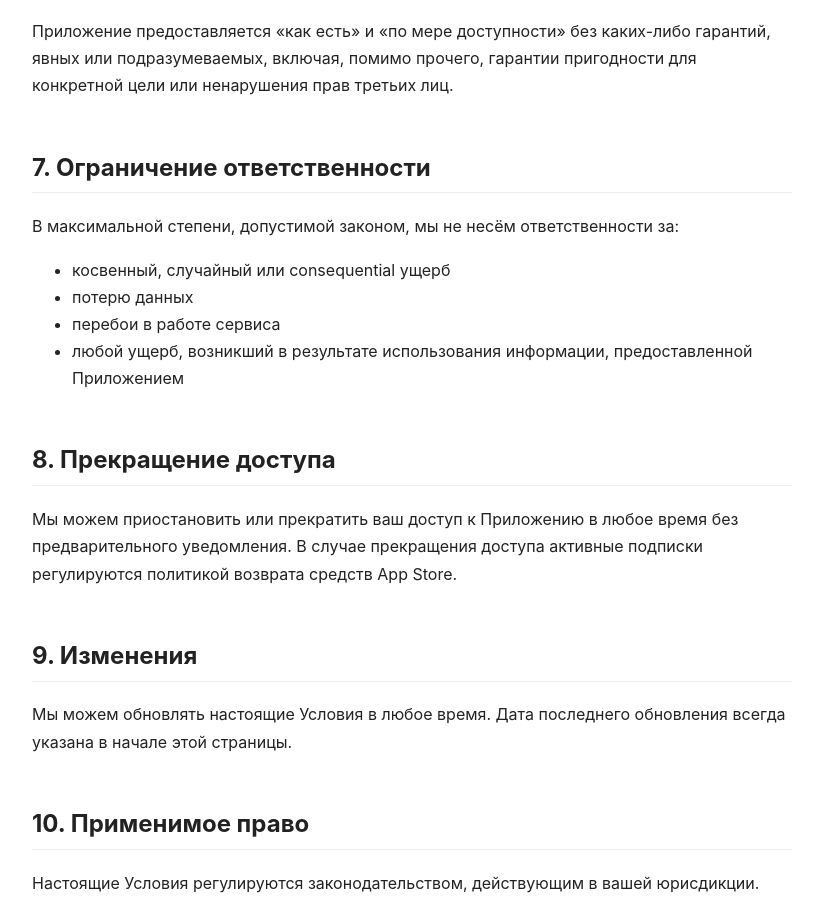
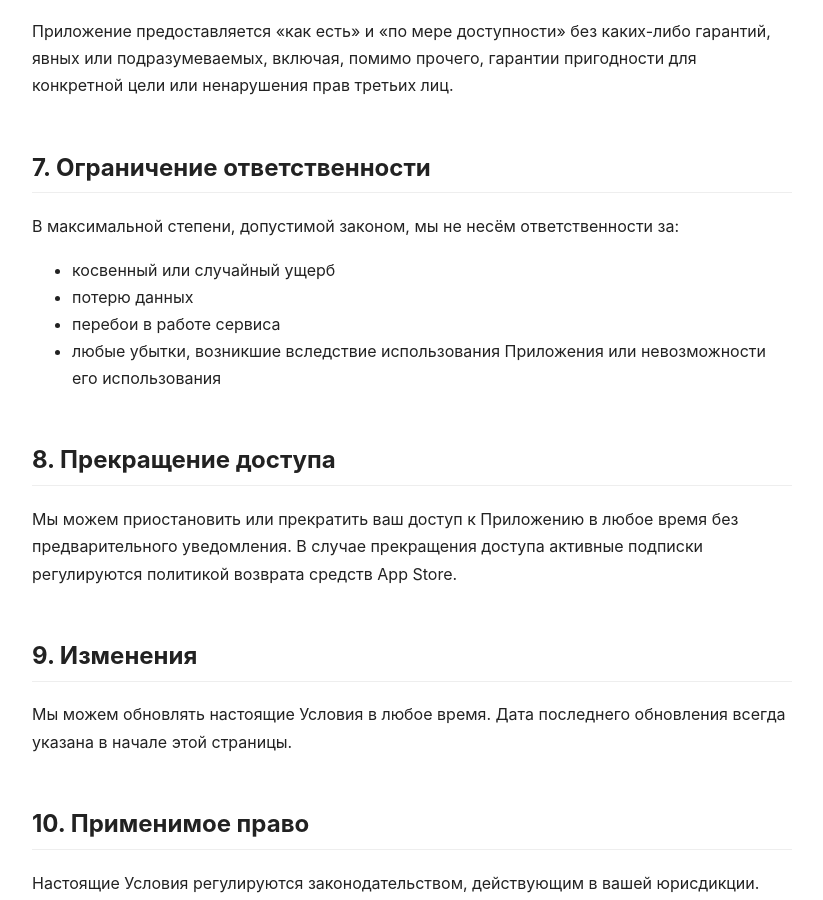
Before and after one commit to dlvovich/dental-plan-docs.github.io, a Jekyll site: the page built from docs/terms_of_use_ru.md, in a window 1280 px wide and 900 px high, scrolled down 1459 px. Shown: the whole window, without its empty margins (228-1051 px from the left). Built offline with Jekyll 4.4.1, drawn with Linux system fonts in a browser that asks for light colours.

Commit message:
Revise liability clauses in terms of use
Updated liability limitations in terms of use document.

```diff
--- a/docs/terms_of_use_ru.md
+++ b/docs/terms_of_use_ru.md
@@ -42,10 +42,10 @@ title: Условия использования
 
 В максимальной степени, допустимой законом, мы не несём ответственности за:
 
-* косвенный, случайный или consequential ущерб
+* косвенный или случайный ущерб
 * потерю данных
 * перебои в работе сервиса
-* любой ущерб, возникший в результате использования информации, предоставленной Приложением
+* любые убытки, возникшие вследствие использования Приложения или невозможности его использования
 
 ## 8. Прекращение доступа
 
```
